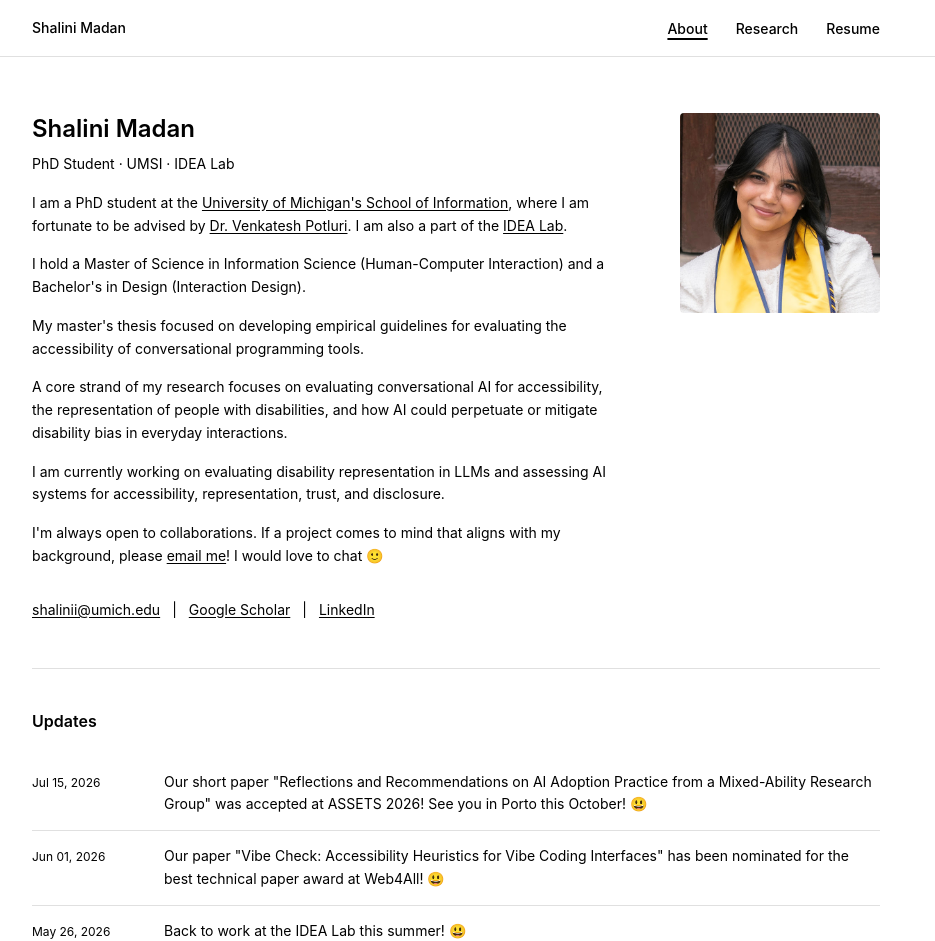
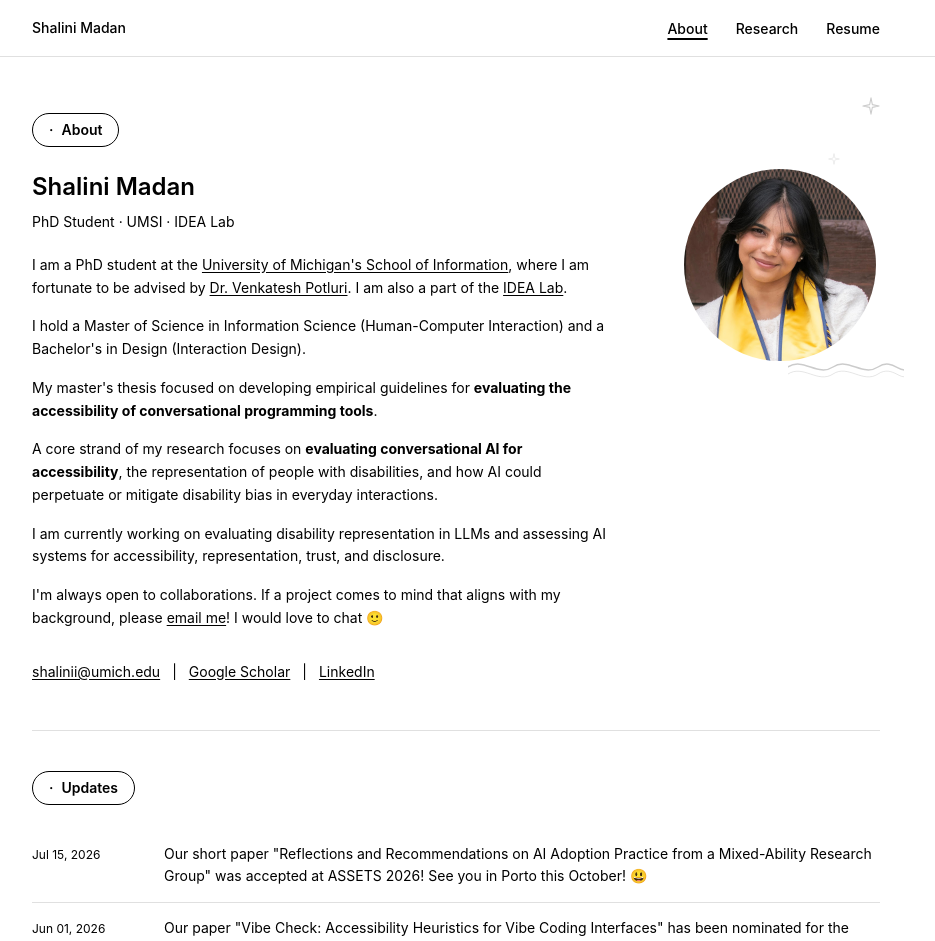
Before and after one commit to shalinimadan/personalwebsite, a React (Vite) app: page / in a window 1280 px wide. Shown: the top 941 px of the page, without its empty margins (184-1119 px from the left). Built offline with nearby package versions, Linux system fonts and the light colour scheme; a web font is replaced by a local one.

Commit message:
Update files from Figma Make

```diff
--- a/src/app/App.tsx
+++ b/src/app/App.tsx
@@ -17,6 +17,68 @@ const PAGE_TITLES: Record<Page, string> = {
 // Screen-reader-only text
 function SR({ children }: { children: React.ReactNode }) {
   return <span className="sr-only">{children}</span>;
+}
+
+// ─── Decorative doodles (aria-hidden, pointer-events-none) ───────────────────
+
+function DoodleSparkle({ className = "", size = 20 }: { className?: string; size?: number }) {
+  return (
+    <svg aria-hidden="true" focusable="false" className={`pointer-events-none ${className}`} width={size} height={size} viewBox="0 0 20 20" fill="none">
+      <path d="M10 1 L11.5 8.5 L19 10 L11.5 11.5 L10 19 L8.5 11.5 L1 10 L8.5 8.5 Z" stroke="currentColor" strokeWidth="1.2" strokeLinejoin="round" fill="none"/>
+    </svg>
+  );
+}
+
+function DoodleLightning({ className = "" }: { className?: string }) {
+  return (
+    <svg aria-hidden="true" focusable="false" className={`pointer-events-none ${className}`} width="28" height="44" viewBox="0 0 28 44" fill="none">
+      <path d="M18 2 L6 22 L14 22 L10 42 L24 18 L15 18 Z" stroke="currentColor" strokeWidth="1.5" strokeLinejoin="round" fill="none"/>
+    </svg>
+  );
+}
+
+function DoodleWave({ className = "" }: { className?: string }) {
+  return (
+    <svg aria-hidden="true" focusable="false" className={`pointer-events-none ${className}`} width="120" height="28" viewBox="0 0 120 28" fill="none">
+      <path d="M0 14 C15 4, 30 24, 45 14 C60 4, 75 24, 90 14 C105 4, 114 24, 120 14" stroke="currentColor" strokeWidth="1.5" strokeLinecap="round" fill="none"/>
+      <path d="M0 21 C15 11, 30 31, 45 21 C60 11, 75 31, 90 21 C105 11, 114 31, 120 21" stroke="currentColor" strokeWidth="1" strokeLinecap="round" fill="none" opacity="0.5"/>
+    </svg>
+  );
+}
+
+function DoodleScribble({ className = "" }: { className?: string }) {
+  return (
+    <svg aria-hidden="true" focusable="false" className={`pointer-events-none ${className}`} width="90" height="50" viewBox="0 0 90 50" fill="none">
+      <path d="M5 40 C10 20, 25 5, 45 18 C60 28, 55 48, 40 42 C27 37, 24 22, 36 16 C48 10, 62 24, 58 36 C54 46, 68 30, 80 18" stroke="currentColor" strokeWidth="1.5" strokeLinecap="round" fill="none" opacity="0.55"/>
+    </svg>
+  );
+}
+
+function DoodleDots({ className = "" }: { className?: string }) {
+  return (
+    <svg aria-hidden="true" focusable="false" className={`pointer-events-none ${className}`} width="110" height="100" viewBox="0 0 110 100" fill="none">
+      <circle cx="8"  cy="8"  r="2.5" fill="currentColor" opacity="0.5"/>
+      <circle cx="26" cy="3"  r="1.5" fill="currentColor" opacity="0.35"/>
+      <circle cx="44" cy="11" r="2"   fill="currentColor" opacity="0.4"/>
+      <circle cx="62" cy="4"  r="1.5" fill="currentColor" opacity="0.3"/>
+      <circle cx="80" cy="14" r="2"   fill="currentColor" opacity="0.4"/>
+      <circle cx="4"  cy="28" r="1.5" fill="currentColor" opacity="0.3"/>
+      <circle cx="18" cy="42" r="2.5" fill="currentColor" opacity="0.45"/>
+      <circle cx="36" cy="34" r="1"   fill="currentColor" opacity="0.25"/>
+      <circle cx="52" cy="26" r="1.5" fill="currentColor" opacity="0.35"/>
+      <circle cx="70" cy="36" r="2"   fill="currentColor" opacity="0.4"/>
+      <circle cx="90" cy="28" r="1.5" fill="currentColor" opacity="0.3"/>
+    </svg>
+  );
+}
+
+function DoodleCornerLines({ className = "" }: { className?: string }) {
+  return (
+    <svg aria-hidden="true" focusable="false" className={`pointer-events-none ${className}`} width="70" height="70" viewBox="0 0 70 70" fill="none">
+      <path d="M2 68 C8 50, 20 30, 40 15 C55 4, 68 2, 68 2" stroke="currentColor" strokeWidth="1.5" strokeLinecap="round" fill="none" opacity="0.4"/>
+      <path d="M2 52 C12 38, 28 22, 48 10" stroke="currentColor" strokeWidth="1" strokeLinecap="round" fill="none" opacity="0.25"/>
+    </svg>
+  );
 }
 
 // Accessible emoji with label
@@ -387,9 +449,20 @@ function AboutPage({ h1Ref }: { h1Ref: React.RefObject<HTMLHeadingElement> }) {
   const hiddenCount = UPDATES.length - 5;
 
   return (
-    <div className="max-w-4xl mx-auto px-4 sm:px-6">
-      <section className="pt-12 sm:pt-14 pb-12 md:grid md:grid-cols-[1fr_200px] md:gap-10 md:items-start" aria-labelledby="about-h1">
+    <div className="max-w-4xl mx-auto px-4 sm:px-6 relative overflow-hidden">
+      {/* Corner sparkles */}
+      <DoodleSparkle className="absolute top-10 right-6 text-black opacity-20 hidden md:block" size={18} />
+      <DoodleSparkle className="absolute top-24 right-16 text-black opacity-10 hidden md:block" size={12} />
+      <DoodleLightning className="absolute bottom-40 left-2 text-black opacity-10 hidden md:block" />
+      <DoodleSparkle className="absolute bottom-48 left-10 text-black opacity-15 hidden md:block" size={14} />
+
+      <section className="pt-12 sm:pt-14 pb-12 md:grid md:grid-cols-[1fr_200px] md:gap-12 md:items-start" aria-labelledby="about-h1">
         <div>
+          {/* Pill label */}
+          <div className="inline-flex items-center gap-2 border border-black rounded-full px-4 py-1.5 text-sm font-semibold mb-6" aria-hidden="true">
+            <span>·</span> About
+          </div>
+
           {/* Mobile: name + small headshot side by side */}
           <div className="flex items-start gap-4 mb-4 md:block md:mb-0">
             <div className="flex-1">
@@ -406,11 +479,11 @@ function AboutPage({ h1Ref }: { h1Ref: React.RefObject<HTMLHeadingElement> }) {
               </p>
             </div>
             <figure className="md:hidden shrink-0 w-20 mt-1" aria-hidden="true">
-              <ImageWithFallback src={headshotImg} alt="" className="w-full aspect-square object-cover object-top rounded-sm" />
+              <ImageWithFallback src={headshotImg} alt="" className="w-full aspect-square object-cover object-top rounded-full" />
             </figure>
           </div>
 
-          <div className="space-y-4 text-sm leading-relaxed mt-4 md:mt-4 mb-8 max-w-xl">
+          <div className="space-y-4 text-sm leading-relaxed mt-5 mb-8 max-w-xl">
             <p>
               I am a PhD student at the{" "}
               <a href="https://si.umich.edu" target="_blank" rel="noopener noreferrer" className="underline underline-offset-2 hover:opacity-60 focus-visible:outline-none focus-visible:ring-2 focus-visible:ring-black rounded-sm">
@@ -427,8 +500,8 @@ function AboutPage({ h1Ref }: { h1Ref: React.RefObject<HTMLHeadingElement> }) {
               .
             </p>
             <p>I hold a Master of Science in Information Science (Human-Computer Interaction) and a Bachelor's in Design (Interaction Design).</p>
-            <p>My master's thesis focused on developing empirical guidelines for evaluating the accessibility of conversational programming tools.</p>
-            <p>A core strand of my research focuses on evaluating conversational AI for accessibility, the representation of people with disabilities, and how AI could perpetuate or mitigate disability bias in everyday interactions.</p>
+            <p>My master's thesis focused on developing empirical guidelines for <strong>evaluating the accessibility of conversational programming tools</strong>.</p>
+            <p>A core strand of my research focuses on <strong>evaluating conversational AI for accessibility</strong>, the representation of people with disabilities, and how AI could perpetuate or mitigate disability bias in everyday interactions.</p>
             <p>I am currently working on evaluating disability representation in LLMs and assessing AI systems for accessibility, representation, trust, and disclosure.</p>
             <p>
               I'm always open to collaborations. If a project comes to mind that aligns with my background, please{" "}
@@ -454,17 +527,26 @@ function AboutPage({ h1Ref }: { h1Ref: React.RefObject<HTMLHeadingElement> }) {
           </nav>
         </div>
 
-        <figure className="hidden md:block">
-          <ImageWithFallback
-            src={headshotImg}
-            alt="Shalini Madan smiling warmly at her graduation ceremony. She is wearing a white textured blazer and a University of Michigan yellow and navy blue graduation sash draped around her neck."
-            className="w-full aspect-square object-cover object-top rounded-sm"
-          />
-        </figure>
+        {/* Desktop circular headshot with wave doodle */}
+        <div className="hidden md:flex flex-col items-center gap-3 pt-14">
+          <figure className="relative">
+            <ImageWithFallback
+              src={headshotImg}
+              alt="Shalini Madan smiling warmly at her graduation ceremony. She is wearing a white textured blazer and a University of Michigan yellow and navy blue graduation sash draped around her neck."
+              className="w-48 h-48 object-cover object-top rounded-full"
+            />
+            <DoodleWave className="absolute -bottom-5 -right-8 text-black opacity-20" />
+          </figure>
+        </div>
       </section>
 
       <section className="border-t border-border py-10" aria-labelledby="updates-h2">
-        <h2 id="updates-h2" className="text-base font-semibold mb-6">Updates</h2>
+        <div className="flex items-center gap-4 mb-6">
+          <div className="inline-flex items-center gap-2 border border-black rounded-full px-4 py-1.5 text-sm font-semibold" aria-hidden="true">
+            <span>·</span> Updates
+          </div>
+        </div>
+        <h2 id="updates-h2" className="sr-only">Updates</h2>
         <ul id="updates-list" className="divide-y divide-border" role="list">
           {visible.map((u, i) => (
             <li key={i} className="py-3.5 flex gap-5 items-start">
@@ -551,7 +633,8 @@ function ResearchPage({ h1Ref }: { h1Ref: React.RefObject<HTMLHeadingElement> })
   const [expanded, setExpanded] = useState<string | null>(null);
 
   return (
-    <div className="max-w-4xl mx-auto px-4 sm:px-6 py-12 sm:py-14">
+    <div className="max-w-4xl mx-auto px-4 sm:px-6 py-12 sm:py-14 relative overflow-hidden">
+      <DoodleScribble className="absolute top-8 right-2 text-black opacity-[0.07] hidden md:block" />
       <h1 ref={h1Ref} tabIndex={-1} className="text-2xl font-semibold mb-3 focus-visible:outline-none">
         Research
       </h1>
@@ -719,7 +802,8 @@ function ResumePage({ h1Ref }: { h1Ref: React.RefObject<HTMLHeadingElement> }) {
   }
 
   return (
-    <div className="max-w-4xl mx-auto px-4 sm:px-6 py-12 sm:py-14">
+    <div className="max-w-4xl mx-auto px-4 sm:px-6 py-12 sm:py-14 relative overflow-hidden">
+      <DoodleDots className="absolute bottom-10 right-0 text-black opacity-[0.06] hidden md:block" />
       <div className="flex items-start justify-between flex-wrap gap-4 mb-8 sm:mb-10">
         <h1 ref={h1Ref} tabIndex={-1} className="text-2xl font-semibold focus-visible:outline-none">
           Resume
```
Also changed, not shown: src/imports/image.png (added), 1 other file (tests, documents, lock files or other folders).
